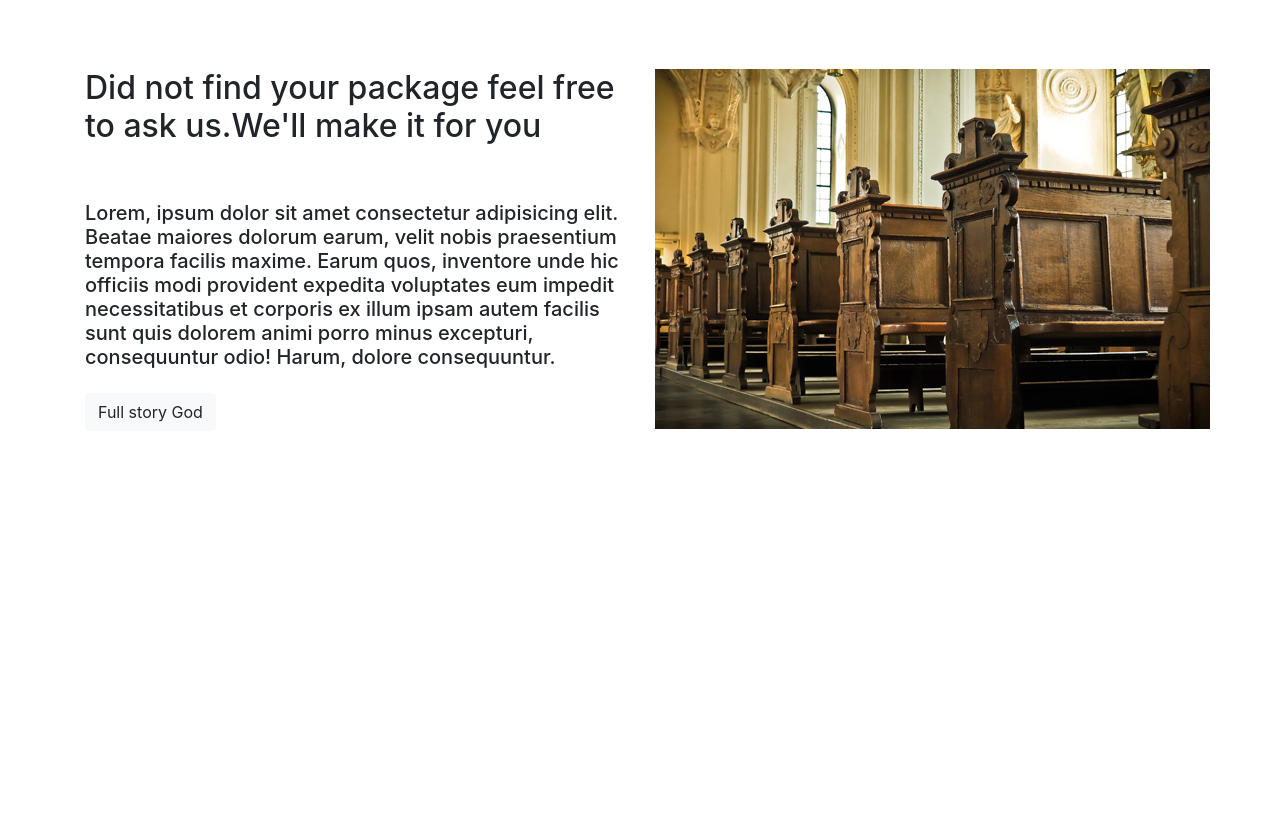
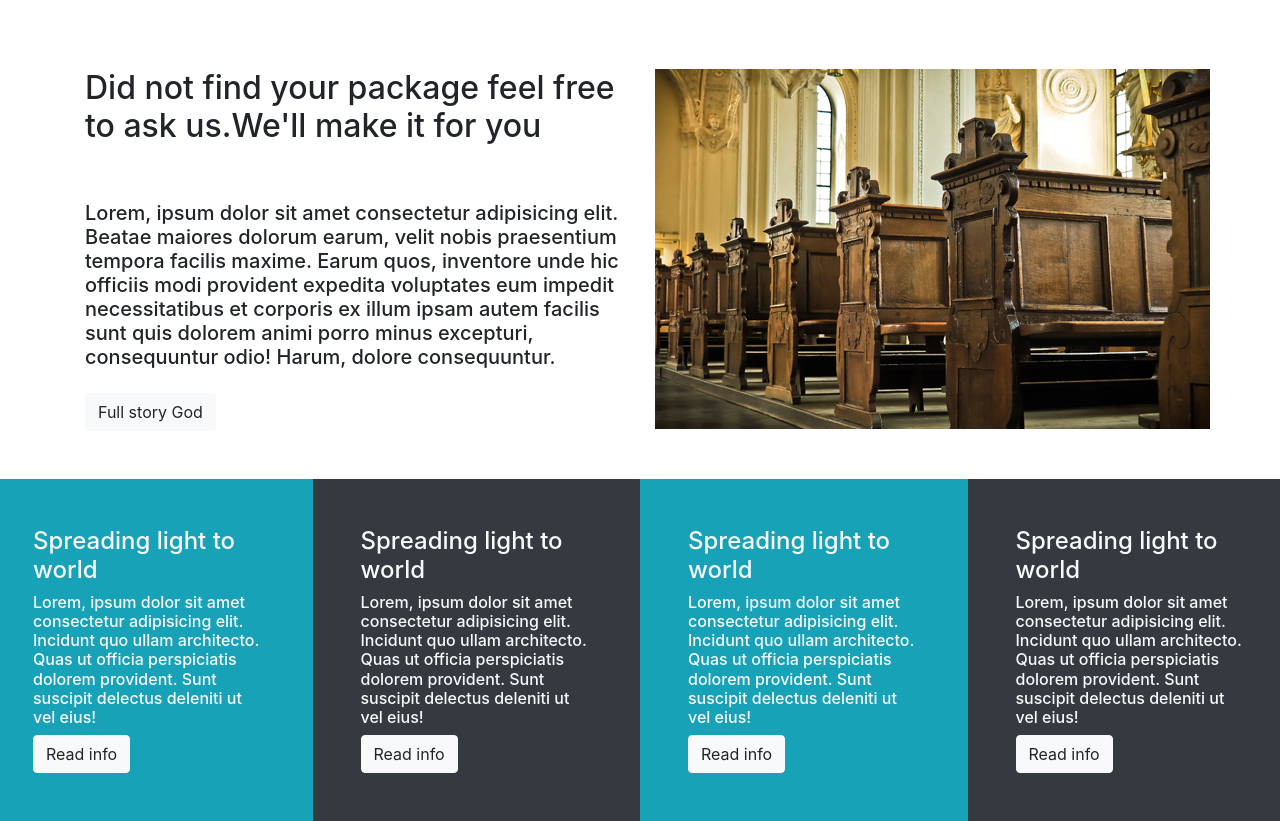
Before and after one commit to Misterkadrix/Exo_git, a website: page index.html in a window 1280 px wide. Shown: the part 182-1003 px from the top of the page. Before the commit the page ends 800 px from the top, so only its background shows below. Drawn offline with nearby package versions, Linux system fonts and the light colour scheme.

Commit message:
Third_Design_done

```diff
--- a/index.html
+++ b/index.html
@@ -59,7 +59,10 @@
             <div class="row">
                 <div class="col">
                     <h2 class="pb-5">Did not find your package feel free to ask us.We'll make it for you</h2>
-                    <h5>Lorem, ipsum dolor sit amet consectetur adipisicing elit. Beatae maiores dolorum earum, velit nobis praesentium tempora facilis maxime. Earum quos, inventore unde hic officiis modi provident expedita voluptates eum impedit necessitatibus et corporis ex illum ipsam autem facilis sunt quis dolorem animi porro minus excepturi, consequuntur odio! Harum, dolore consequuntur.</h5>
+                    <h5>Lorem, ipsum dolor sit amet consectetur adipisicing elit. Beatae maiores dolorum earum, velit
+                        nobis praesentium tempora facilis maxime. Earum quos, inventore unde hic officiis modi provident
+                        expedita voluptates eum impedit necessitatibus et corporis ex illum ipsam autem facilis sunt
+                        quis dolorem animi porro minus excepturi, consequuntur odio! Harum, dolore consequuntur.</h5>
 
                     <div class="btn btn-light mt-3"> Full story God</div>
                 </div>
@@ -69,6 +72,31 @@
             </div>
         </div>
     </section>
+    <!--Third part Section-->
+    <section class="justify-content-center a">
+        <div class="row">
+            <div class="col bg-info p-5 text-light">
+                <h4>Spreading light to world</h4>
+                <h6>Lorem, ipsum dolor sit amet consectetur adipisicing elit. Incidunt quo ullam architecto. Quas ut officia perspiciatis dolorem provident. Sunt suscipit delectus deleniti ut vel eius!</h6>
+                <div class="btn btn-light">Read info</div>
+            </div>
+            <div class="col bg-dark p-5 text-light">
+                <h4>Spreading light to world</h4>
+                <h6>Lorem, ipsum dolor sit amet consectetur adipisicing elit. Incidunt quo ullam architecto. Quas ut officia perspiciatis dolorem provident. Sunt suscipit delectus deleniti ut vel eius!</h6>
+                <div class="btn btn-light">Read info</div>
+            </div>
+            <div class="col bg-info p-5 text-light">
+                <h4>Spreading light to world</h4>
+                <h6>Lorem, ipsum dolor sit amet consectetur adipisicing elit. Incidunt quo ullam architecto. Quas ut officia perspiciatis dolorem provident. Sunt suscipit delectus deleniti ut vel eius!</h6>
+                <div class="btn btn-light">Read info</div>
+            </div>
+            <div class="col bg-dark p-5 text-light">
+                <h4>Spreading light to world</h4>
+                <h6>Lorem, ipsum dolor sit amet consectetur adipisicing elit. Incidunt quo ullam architecto. Quas ut officia perspiciatis dolorem provident. Sunt suscipit delectus deleniti ut vel eius!</h6>
+                <div class="btn btn-light">Read info</div>
+            </div>
+        </div>
+    </section>
     <!--SCIPT-->
     <script src="node_modules/bootstrap/dist/js/bootstrap.bundle.js"></script>
     <script src="node_modules/bootstrap/dist/js/bootstrap.js"></script>
```
